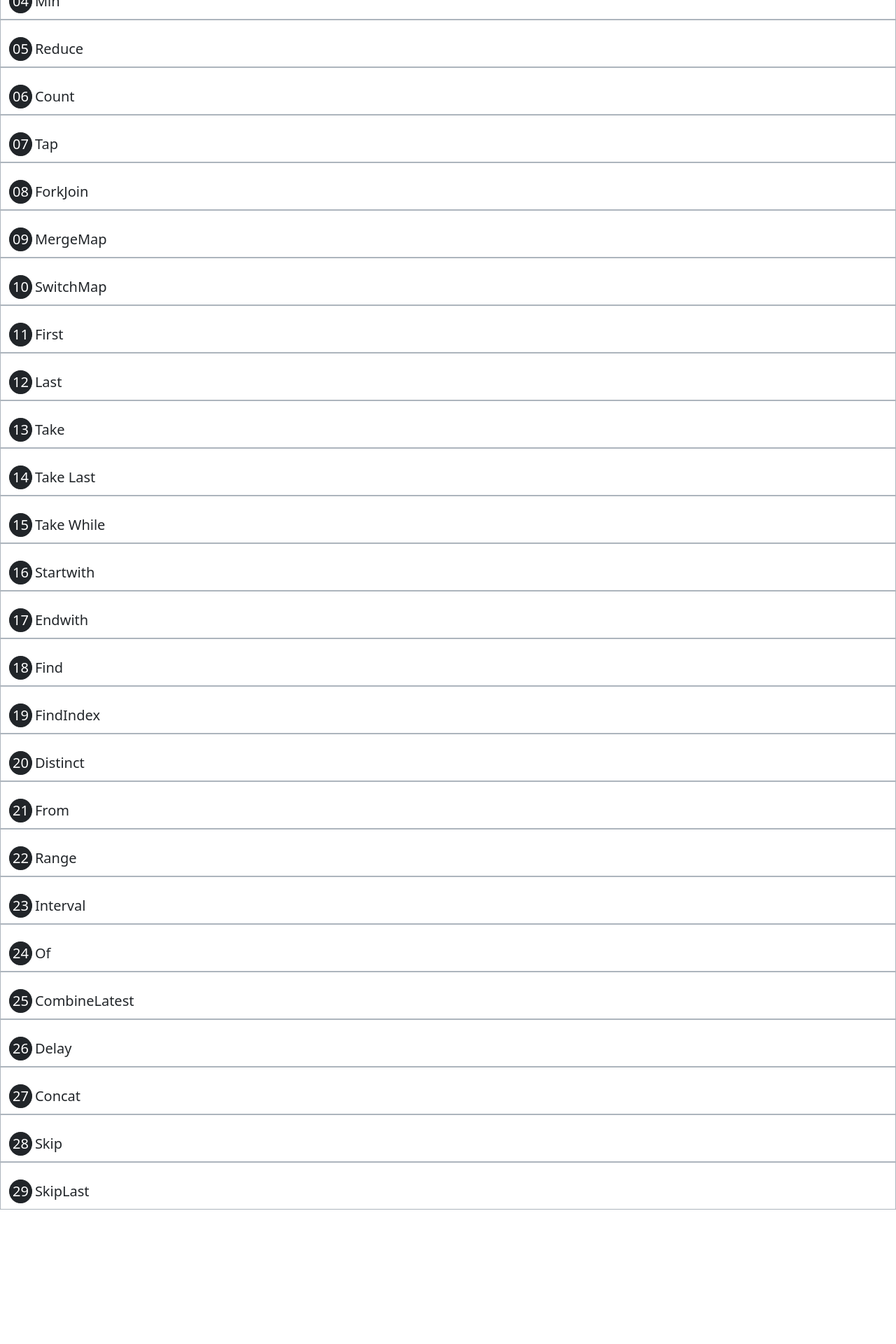
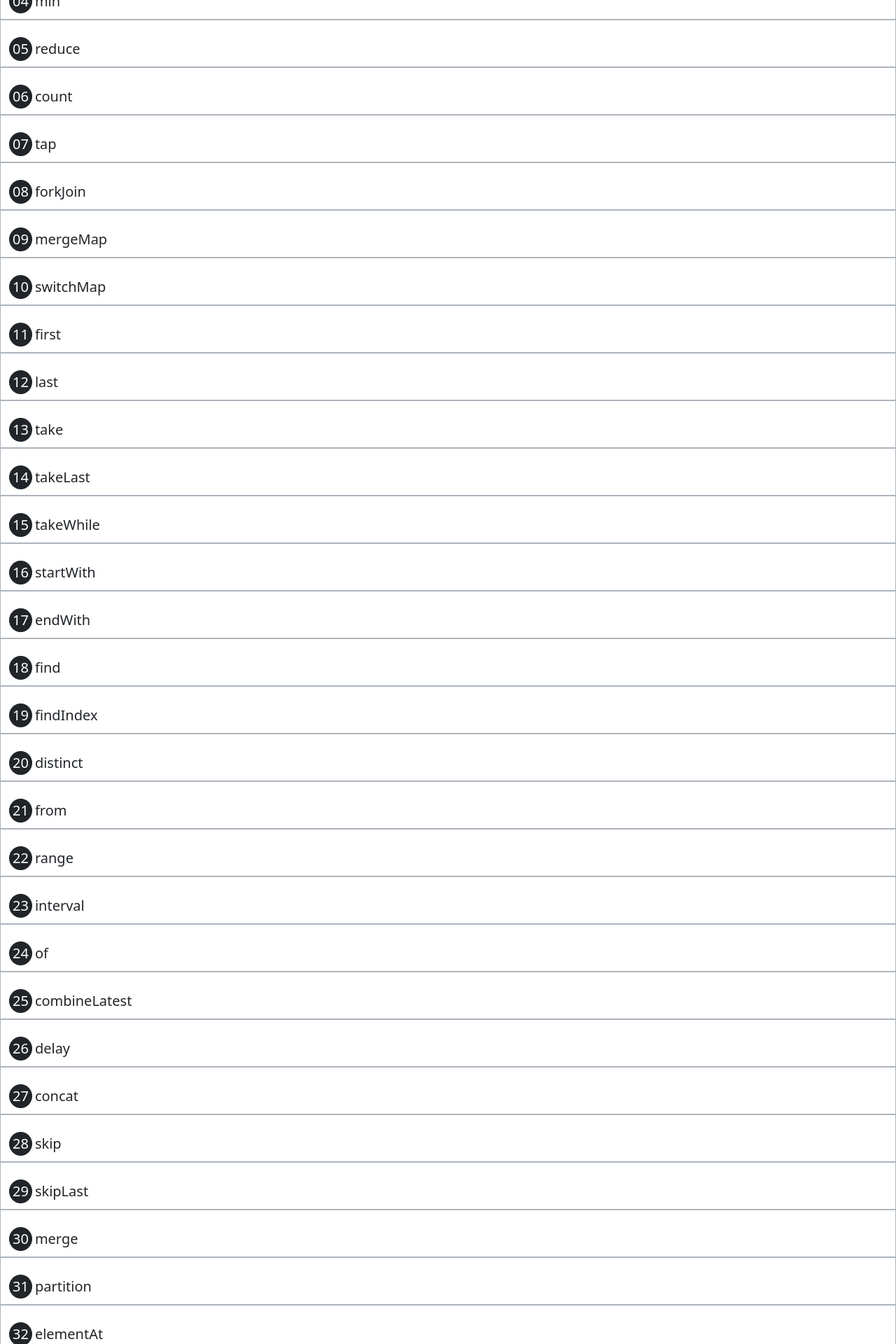
Before and after one commit to Satyakrishnajasti/rxjs-operators, an Angular app: page / in a window 1280 px wide. Shown: the part 300-2220 px from the top of the page at 70% size. Before the commit the page ends 2028 px from the top, so only its background shows below. Built offline with nearby package versions, Linux system fonts and the light colour scheme; no server answers.

Commit message:
added some operators

```diff
--- a/src/app/app.component.ts
+++ b/src/app/app.component.ts
@@ -38,7 +38,11 @@ import {
   skip,
   merge,
   skipLast,
-  skipWhile
+  skipWhile,
+  single,
+  elementAt,
+  distinctUntilChanged,
+  ignoreElements
 } from 'rxjs';
 import { SharedService } from './shared.service';
 
@@ -70,91 +74,106 @@ export class AppComponent implements OnInit, OnDestroy {
 
   protected Operators: Operators[] = [
     {
-      name: 'Filter',
+      name: 'filter',
     },
     {
-      name: 'IsEmpty',
+      name: 'isEmpty',
     },
     {
-      name: 'Max',
+      name: 'max',
     },
     {
-      name: 'Min',
+      name: 'min',
     },
     {
-      name: 'Reduce',
+      name: 'reduce',
     },
     {
-      name: 'Count',
+      name: 'count',
     },
     {
-      name: 'Tap',
+      name: 'tap',
     },
     {
-      name: 'ForkJoin',
+      name: 'forkJoin',
     },
     {
-      name: 'MergeMap',
+      name: 'mergeMap',
     },
     {
-      name: 'SwitchMap',
+      name: 'switchMap',
     },
     {
-      name: 'First',
+      name: 'first',
     },
     {
-      name: 'Last',
+      name: 'last',
     },
     {
-      name: 'Take',
+      name: 'take',
     },
     {
-      name: 'Take Last',
+      name: 'takeLast',
     },
     {
-      name: 'Take While',
+      name: 'takeWhile',
     },
     {
-      name: 'Startwith',
+      name: 'startWith',
     },
     {
-      name: 'Endwith',
+      name: 'endWith',
     },
     {
-      name: 'Find',
+      name: 'find',
     },
     {
-      name: 'FindIndex',
+      name: 'findIndex',
     },
     {
-      name: 'Distinct',
+      name: 'distinct',
     },
     {
-      name: 'From',
+      name: 'from',
     },
     {
-      name: 'Range',
+      name: 'range',
     },
     {
-      name: 'Interval',
+      name: 'interval',
     },
     {
-      name: 'Of',
+      name: 'of',
     },
     {
-      name: 'CombineLatest',
+      name: 'combineLatest',
     },
     {
-      name: 'Delay',
+      name: 'delay',
     },
     {
-      name: 'Concat',
+      name: 'concat',
     },
     {
-      name: 'Skip'
+      name: 'skip'
     },
     {
-      name: 'SkipLast'
+      name: 'skipLast'
+    },
+    {
+      name: 'merge'
+    },
+    {
+      name: 'partition'
+    },
+    {
+      name: 'elementAt'
+    },
+    {
+      name: 'distinctUntilChanged'
+    },
+    {
+      name: 'ignoreElements'
     }
   ];
 
@@ -366,15 +385,39 @@ export class AppComponent implements OnInit, OnDestroy {
     const merged = merge(item1, item2);
 
     // Partition
-    let part = this.shared.getPostAlbums();
-    part.subscribe((data: any) => {
-      const [even, odd] = partition(data, (value: any, index: number) => index > 0 && index < 10);
-      even.subscribe((data) => console.log(data));
-      odd.subscribe((data) => console.log(data));
+    // let part = this.shared.getPostAlbums();
+    // part.subscribe((data: any) => {
+    //   const [even, odd] = partition(data, (value: any, index: number) => index > 0 && index < 10);
+    //   even.subscribe((data) => console.log(data));
+    //   odd.subscribe((data) => console.log(data));
+    // });
+
+    //elementAt
+    let element = this.shared.getPostAlbums();
+    element.pipe(switchMap((element: any) => element), tap((element) => console.log(element)), elementAt(15));
+
+    distinctOp.subscribe((data) => data);
+
+    //distinctUntilChanged
+    let dup = this.shared.getPostAlbums();
+    dup.pipe(switchMap((element: any) => element), distinctUntilChanged((prev: any, curr: any): any => {
+      return (
+        prev.id === curr.id || prev.userId === curr.userId
+      )
+    })).subscribe((data) => data);
+
+    // switchMap
+    this.shared.getPostAlbums().pipe(switchMap((element1) => this.shared.getPostsData().pipe(map((element2) => ({ element1, element2 }))))).subscribe((data) => console.log(data));
+    this.shared.getPostAlbums().pipe(switchMap((element1) => this.shared.getPostsData().pipe(switchMap((elementt2) => this.shared.getTodos().pipe(map((element3) => ({ element1, elementt2, element3 }))))))).subscribe((data) => console.log(data));
+
+    //ignoreElements
+    let ignore = this.shared.getPostAlbums();
+
+    ignore.pipe(ignoreElements()).subscribe({
+      next: (value) => console.log(value),
+      error: (err) => console.log(err),
+      complete: () => console.log('ignoreElements')
     });
-
-
-
 
 
 
```
